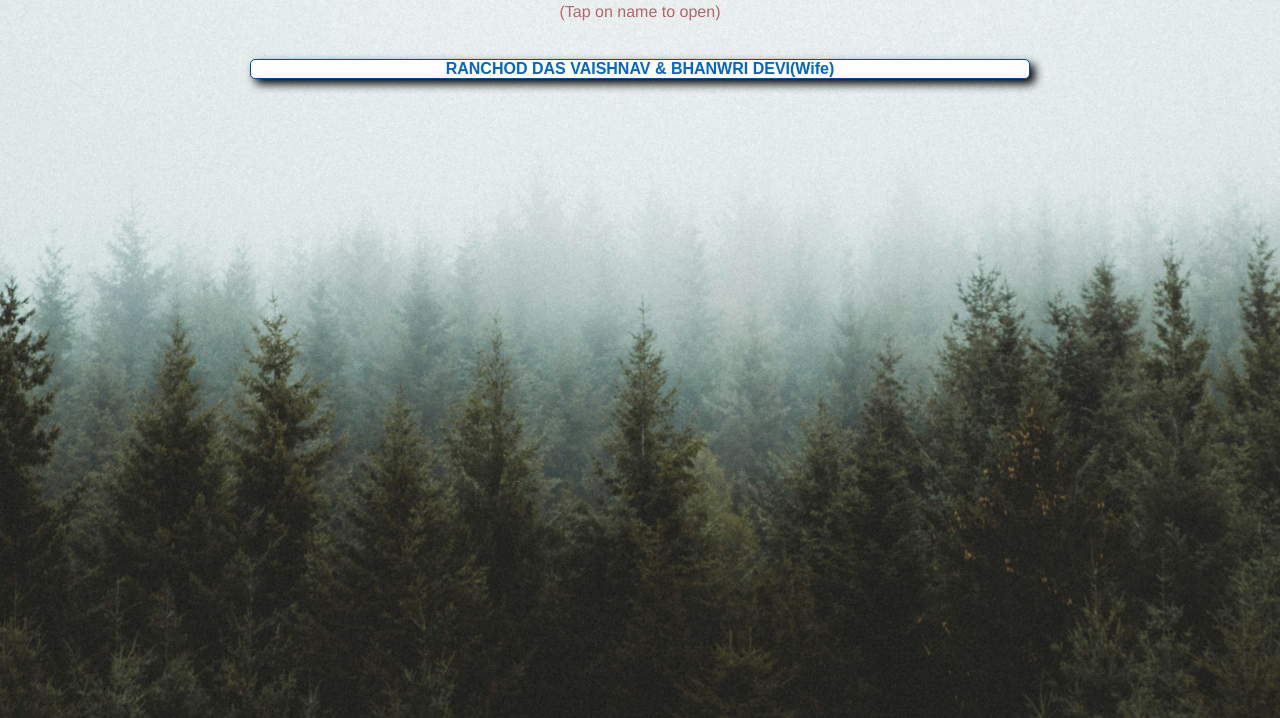
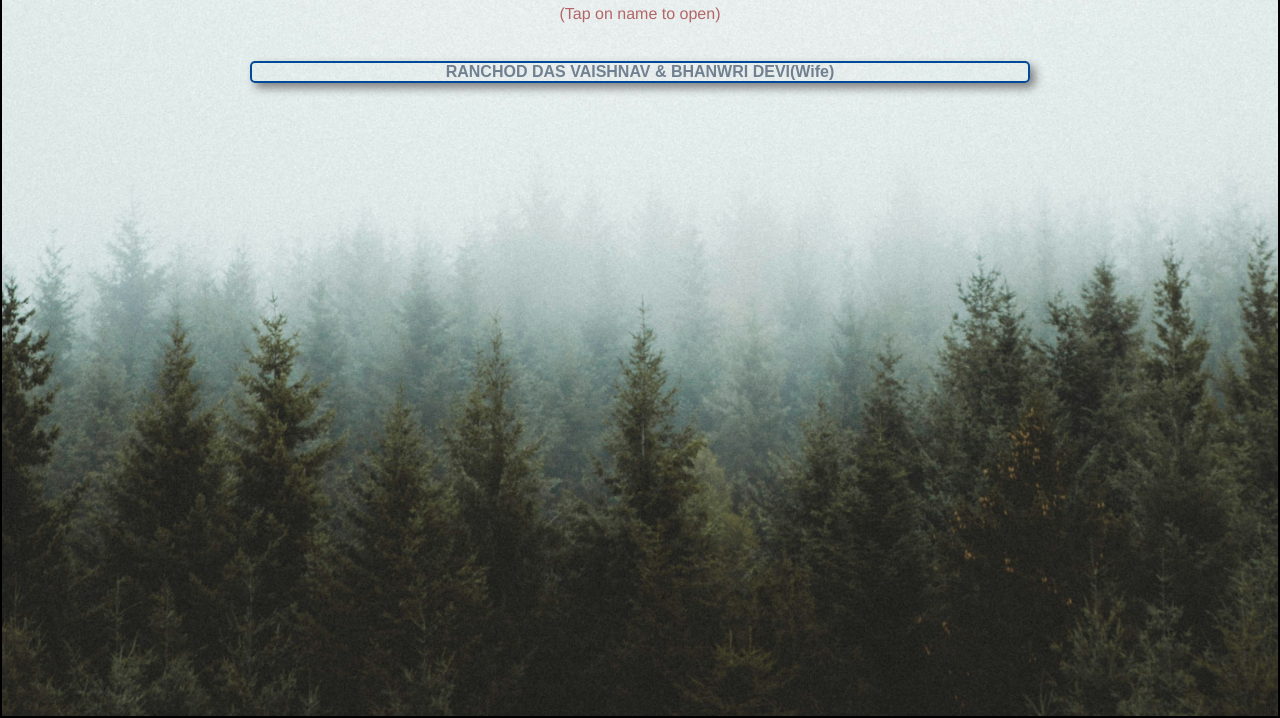
Before and after one commit to Nikhil-Vaishnav/familyTree, a plain HTML site: page index.html in a window 1280 px wide. Shown: the part 82-800 px from the top of the page. Drawn offline with Linux system fonts and the light colour scheme.

Commit message:
desing added.

```diff
--- a/style.css
+++ b/style.css
@@ -17,6 +17,7 @@ body {
     /* background-color: antiquewhite; */
     background-image: url(img/backGround.jpg);
     background-size: cover;
+    border: solid black 2px;
 
 }
 
@@ -30,10 +31,16 @@ h1 {
 }
 
 #firstName{
+    box-shadow: 5px 5px 10px gray ;/*used for the box shadow on the h1*/
+    border-radius: 5px;
+    border: solid #004a99 2px;
+    /* background-color: antiquewhite   ; */
+}
+#firstName:hover{
     box-shadow: 5px 5px 10px black ;/*used for the box shadow on the h1*/
     border-radius: 5px;
-    border: solid #004a99 1.5px;
-    background-color: white;
+    /* border: solid #004a99 1.5px; */
+    /* background-color: white; */
 }
 p {
     font-family: 'Franklin Gothic Medium', 'Arial Narrow', Arial, sans-serif;
@@ -69,7 +76,7 @@ li {
     padding: 10px;
     position: relative;
     margin-left: -20px;
-    color: red;
+    color: rgb(236, 86, 86);
 }
 
 li::before,
@@ -94,12 +101,13 @@ li::after {
 /* Expandable Items */
 .expandable {
     cursor: pointer;
-    color: #0066cc;
+    /* color: #0066cc; */
+    color: slategrey;
     font-weight: bold;
 }
 
 .expandable:hover {
-    color: #004a99;
+    color: #6d9330;
 }
 
 .children {
```
